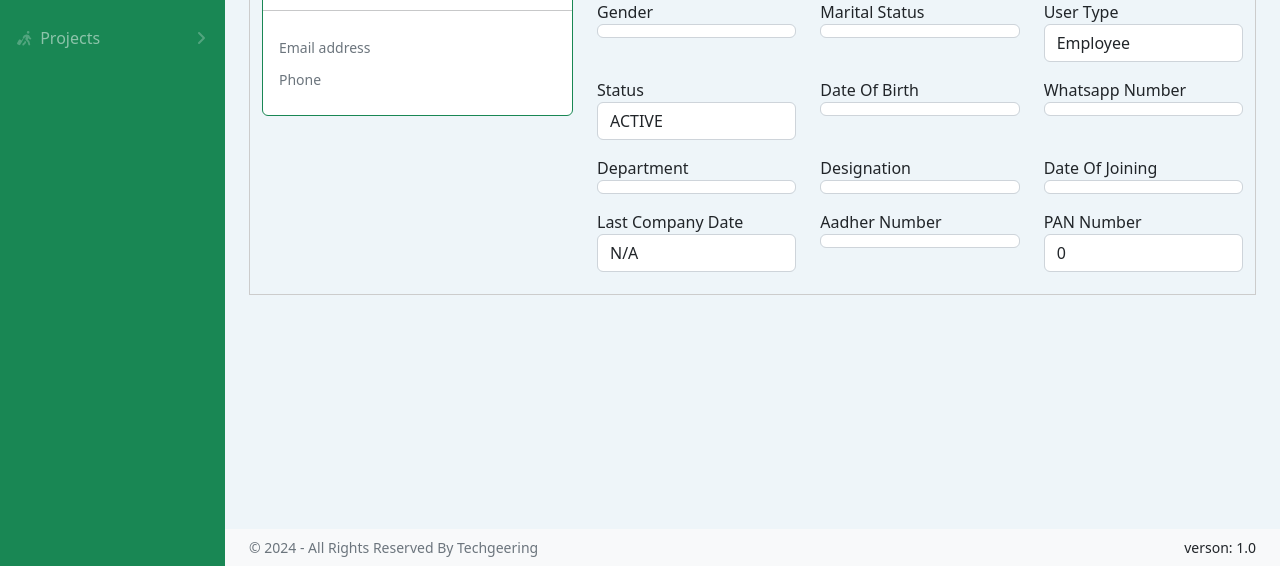
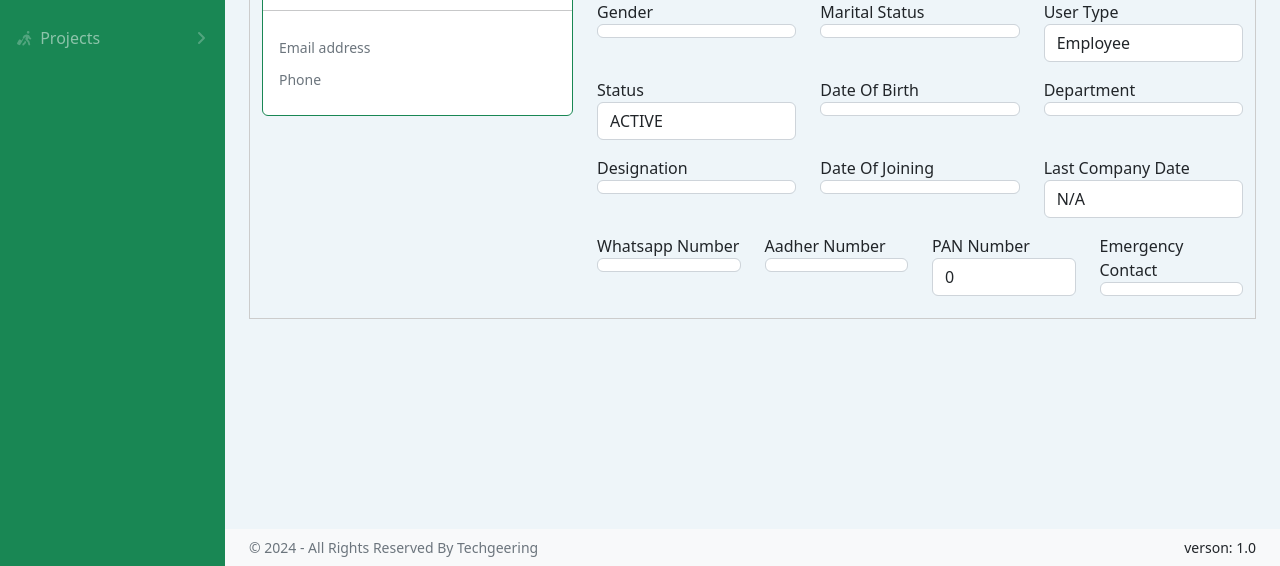
Before and after one commit to Techgeering/hrmsTechgeering, a PHP site: page /employeeDetail.php in a window 1280 px wide. Shown: the part 234-800 px from the top of the page. Run offline with PHP 8.4, Linux system fonts and the light colour scheme; a user stored in the database is signed in; data comes from the database, SQL or seed files in the repository; data that the repository does not hold is empty; some libraries are stand-ins or nearby versions.

Commit message:
Update employeeDetail.php

```diff
--- a/employeeDetail.php
+++ b/employeeDetail.php
@@ -74,7 +74,6 @@ session_start(); {
     <div id="layoutSidenav">
         <!-- start Side Navbar -->
         <?php include 'common/sidenav.php' ?>
-
         <?php
         include 'common/conn.php';
         $empId = isset($_GET['em_id']) ? $_GET['em_id'] : NULL;
@@ -92,7 +91,6 @@ session_start(); {
         $result5 = $conn->query($sql5);
         $row5 = $result5->fetch_assoc();
         ?>
-
         <!-- end Side Navbar -->
         <div id="layoutSidenav_content">
             <main>
@@ -152,20 +150,16 @@ session_start(); {
                                         <p class="form-control form-control-line edit">
                                             <?php echo !empty($row["father_name"]) ? $row["father_name"] : "N/A"; ?>
                                         </p>
-                                        <input type="text" class='txtedit'
-                                            value='<?php echo $row["father_name"]; ?>'
-                                            id='father_name-<?php echo $row["id"]; ?>-employee'
-                                            style="display:none;">
+                                        <input type="text" class='txtedit' value='<?php echo $row["father_name"]; ?>'
+                                            id='father_name-<?php echo $row["id"]; ?>-employee' style="display:none;">
                                     </div>
                                     <div class="form-group col-md-4 m-t-10">
                                         <label>Mother Name</label>
                                         <p class="form-control form-control-line edit">
-                                            <?php echo !empty($row2["mother_name"]) ? $row2["mother_name"] : "N/A"; ?>
+                                            <?php echo !empty($row["mother_name"]) ? $row["mother_name"] : "N/A"; ?>
                                         </p>
-                                        <input type="text" class='txtedit'
-                                            value='<?php echo $row["mother_name"]; ?>'
-                                            id='mother_name-<?php echo $row["id"]; ?>-employee'
-                                            style="display:none;">
+                                        <input type="text" class='txtedit' value='<?php echo $row["mother_name"]; ?>'
+                                            id='mother_name-<?php echo $row["id"]; ?>-employee' style="display:none;">
                                     </div>
                                     <div class="form-group col-md-4 m-t-10">
                                         <label>Blood Group</label>
@@ -205,9 +199,6 @@ session_start(); {
                                                 echo 'selected="selected"'; ?>>Female</option>
                                         </select>
                                     </div>
-
-
-
                                     <div class="form-group col-md-4 m-t-10">
                                         <label>Marital Status </label>
                                         <p class="form-control form-control-line edit"
@@ -226,10 +217,8 @@ session_start(); {
                                                 echo 'selected="selected"'; ?>>Divorced</option>
                                             <option value="Separated" <?php if ($row["marital_status"] == "Separated")
                                                 echo 'selected="selected"'; ?>>Separated</option>
-
                                         </select>
                                     </div>
-
                                     <div class="form-group col-md-4 m-t-10">
                                         <label>User Type </label>
                                         <p class="form-control form-control-line edit"
@@ -258,7 +247,6 @@ session_start(); {
                                                 echo 'selected="selected"'; ?>>Employee</option>
                                         </select>
                                     </div>
-
                                     <div class="form-group col-md-4 m-t-10">
                                         <label>Status </label>
                                         <p class="form-control form-control-line edit"
@@ -280,17 +268,6 @@ session_start(); {
                                         </p>
                                         <input type="date" class='txtedit' value='<?php echo $row["em_birthday"]; ?>'
                                             id='em_birthday-<?php echo $row["id"]; ?>-employee' style="display:none;">
-                                    </div>
-                                    <div class="form-group col-md-4 m-t-10">
-                                        <label>Whatsapp Number </label>
-                                        <p class="form-control form-control-line edit">
-                                            <?php echo $row["em_wahtsapp"]; ?>
-                                        </p>
-                                        <input type="text" class="txtedit" value="<?php echo $row["em_wahtsapp"]; ?>"
-                                            id="em_wahtsapp-<?php echo $row["id"]; ?>-employee" pattern="\d{10}"
-                                            maxlength="10" minlength="10" title="Please enter exactly 10 digits"
-                                            oninput="if(this.value.length > 10) this.value = this.value.slice(0, 10); this.value = this.value.replace(/[^0-9]/g, ''); this.setCustomValidity(''); this.checkValidity();"
-                                            style="display:none;">
                                     </div>
                                     <div class="form-group col-md-4 m-t-10">
                                         <label>Department</label>
@@ -350,8 +327,6 @@ session_start(); {
                                             id='em_joining_date-<?php echo $row["id"]; ?>-employee'
                                             style="display:none;"></input>
                                     </div>
-
-
                                     <div class="form-group col-md-4 m-t-10">
                                         <label>Last Company Date</label>
                                         <p class="form-control form-control-line edit">
@@ -362,7 +337,18 @@ session_start(); {
                                             id='last_company_date-<?php echo $row["id"]; ?>-employee'
                                             style="display:none;">
                                     </div>
-                                    <div class="form-group col-md-4 m-t-10">
+                                    <div class="form-group col-md-3 m-t-10">
+                                        <label>Whatsapp Number </label>
+                                        <p class="form-control form-control-line edit">
+                                            <?php echo $row["em_wahtsapp"]; ?>
+                                        </p>
+                                        <input type="text" class="txtedit" value="<?php echo $row["em_wahtsapp"]; ?>"
+                                            id="em_wahtsapp-<?php echo $row["id"]; ?>-employee" pattern="\d{10}"
+                                            maxlength="10" minlength="10" title="Please enter exactly 10 digits"
+                                            oninput="if(this.value.length > 10) this.value = this.value.slice(0, 10); this.value = this.value.replace(/[^0-9]/g, ''); this.setCustomValidity(''); this.checkValidity();"
+                                            style="display:none;">
+                                    </div>
+                                    <div class="form-group col-md-3 m-t-10">
                                         <label>Aadher Number </label>
                                         <p class="form-control form-control-line edit"><?php echo $row["em_aadher"]; ?>
                                         </p>
@@ -371,11 +357,17 @@ session_start(); {
                                             oninput="if(this.value.length > 20) this.value = this.value.slice(0, 20); this.value = this.value.replace(/[^0-9]/g, ''); this.setCustomValidity(''); this.checkValidity();"
                                             style="display:none;">
                                     </div>
-                                    <div class="form-group col-md-4 m-t-10">
+                                    <div class="form-group col-md-3 m-t-10">
                                         <label>PAN Number </label>
                                         <p class="form-control form-control-line edit"><?php echo $row["em_pan"]; ?></p>
                                         <input type="text" class='txtedit' value='<?php echo $row["em_pan"]; ?>'
                                             id='em_pan-<?php echo $row["id"]; ?>-employee' style="display:none;">
+                                    </div>
+                                    <div class="form-group col-md-3 m-t-10">
+                                        <label>Emergency Contact </label>
+                                        <p class="form-control form-control-line edit"><?php echo $row["emergency_contact"]; ?></p>
+                                        <input type="text" class='txtedit' value='<?php echo $row["emergency_contact"]; ?>'
+                                            id='emergency_contact-<?php echo $row["id"]; ?>-employee' style="display:none;">
                                     </div>
                                 </form>
                             </div>
@@ -569,12 +561,9 @@ session_start(); {
                                                         ?>
                                                     </select>
                                                 </div>
-
                                             </div>
                                         </div>
-
                                     </div>
-
                                     <div class="col-12 m-3">
                                         <button type="submit" class="btn btn-success" name="insertdegree">
                                             <i class="fa fa-check"></i>Save
@@ -802,7 +791,6 @@ session_start(); {
                                                         <i class="fas fa-file-pdf"></i>
                                                     </a>
                                                 </td>
-
                                             </tr>
                                             <?php
                                                 }
@@ -850,19 +838,15 @@ session_start(); {
                             $pdf_tmp = $_FILES['pdf1']['tmp_name'];
                             $file_type = pathinfo($pdf_name, PATHINFO_EXTENSION);
                             $allowed_types = ['pdf']; // Allowed file types
-
                             // Validate file type
                             if (in_array($file_type, $allowed_types)) {
                                 $new_file_name = uniqid() . '.' . $file_type;
                                 $upload_dir = "assets/uploads/employee/";
-
                                 // Create directory if it does not exist
                                 if (!is_dir($upload_dir)) {
                                     mkdir($upload_dir);
                                 }
-
                                 $target_file = $upload_dir . $new_file_name;
-
                                 // Move uploaded file to target directory
                                 if (move_uploaded_file($pdf_tmp, $target_file)) {
                                     // File uploaded successfully
@@ -875,10 +859,8 @@ session_start(); {
                         } else {
                             echo "<script>alert('No file uploaded or file upload error.');</script>";
                         }
-
                         // Get form data
                         $filename = $_POST["file_name"];
-
                         // Insert data into database
                         $sqldocument = "INSERT INTO employee_file (file_url, file_title, em_id) VALUES ('$new_file_name', '$filename', '$empId')";
                         if ($conn->query($sqldocument) === true) {
@@ -997,7 +979,6 @@ session_start(); {
                                             <?php
                                             $sql4 = "SELECT * FROM leave_types";
                                             $result4 = $conn->query($sql4);
-
                                             if ($result4->num_rows > 0) {
                                                 $slNo = 1;
                                                 while ($row4 = $result4->fetch_assoc()) {
@@ -1055,7 +1036,6 @@ session_start(); {
                         // Get form data
                         $filename = $_POST["file_name"];
                         $hashedPassword = password_hash($filename, PASSWORD_DEFAULT);
-
                         // Insert data into database
                         $sqlpessword = "UPDATE employee SET em_password='$hashedPassword' WHERE em_code='$empId'";
                         if ($conn->query($sqlpessword) === true) {
@@ -1095,23 +1075,19 @@ session_start(); {
     document.getElementById("defaultOpen").click();
     </script>
     <script>
-        $(document).ready(function () {
-            $(document).on('click', '.edit', function () {
+    $(document).ready(function() {
+        $(document).on('click', '.edit', function() {
             var txtEdit = $(this).next('.txtedit');
             var editText = $(this);
-
             txtEdit.show().focus();
             editText.hide();
-
-                txtEdit.focusout(function () {
+            txtEdit.focusout(function() {
                 var field_name = txtEdit.attr('id').split("-")[0];
                 var edit_id = txtEdit.attr('id').split("-")[1];
                 var table_name = txtEdit.attr('id').split("-")[2];
                 var value = txtEdit.val();
-
                 console.log("Field:", field_name, "ID:", edit_id, "Table:", table_name,
                     "Value:", value);
-
                 if (value !== null && value.trim() !== '') {
                     var pattern = txtEdit.attr('pattern');
                     if (pattern) {
@@ -1134,7 +1110,7 @@ session_start(); {
                         id: edit_id,
                         tbnm: table_name
                     },
-                        success: function (response) {
+                    success: function(response) {
                         console.log("AJAX response:", response);
                         if (response == 1) {
                             console.log('Save Successfully');
@@ -1142,7 +1118,7 @@ session_start(); {
                             console.log('Not Saved');
                         }
                     },
-                        error: function (xhr, status, error) {
+                    error: function(xhr, status, error) {
                         console.error("AJAX error:", status, error);
                     }
                 });
```
Lines whose indentation alone changed are shown as unchanged.
